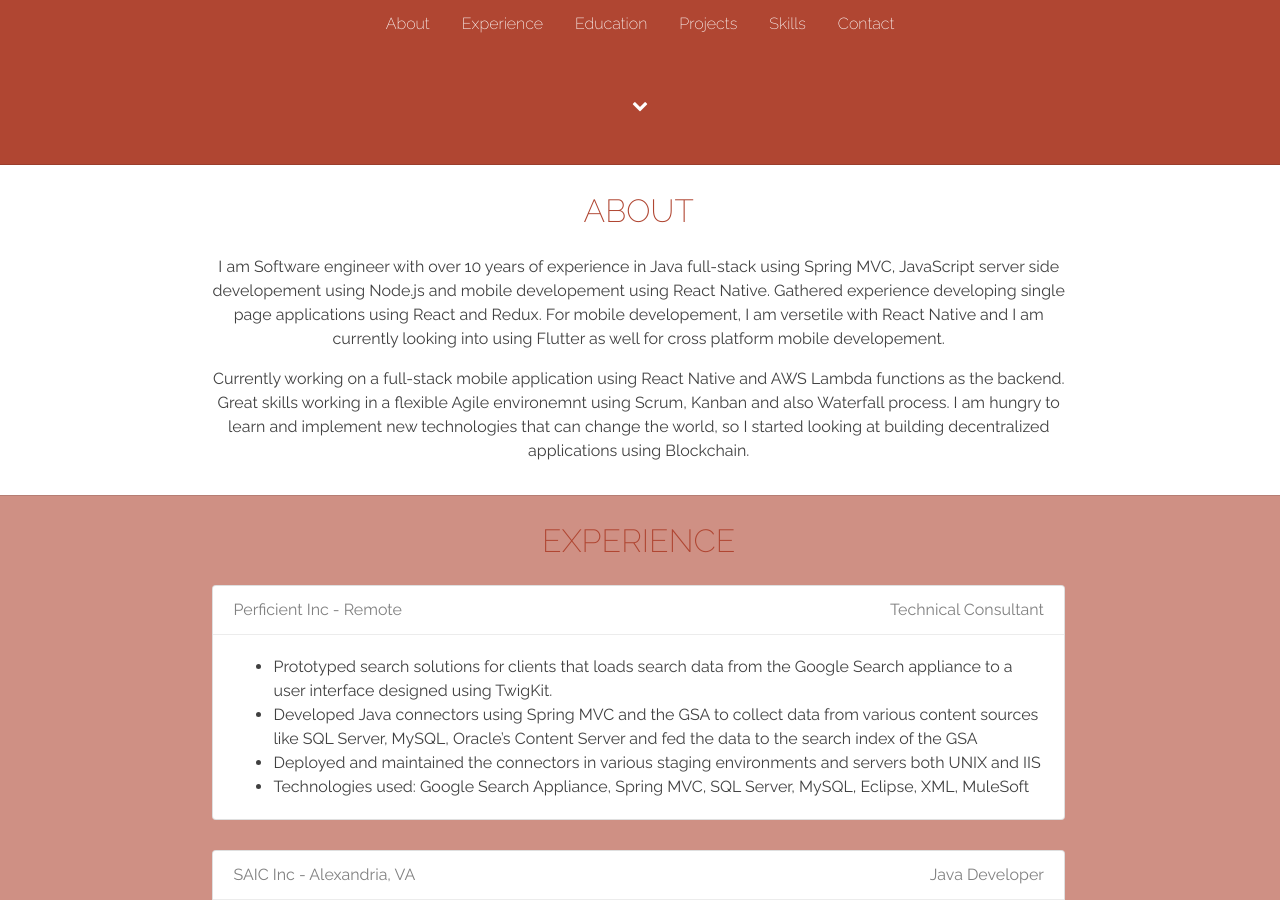
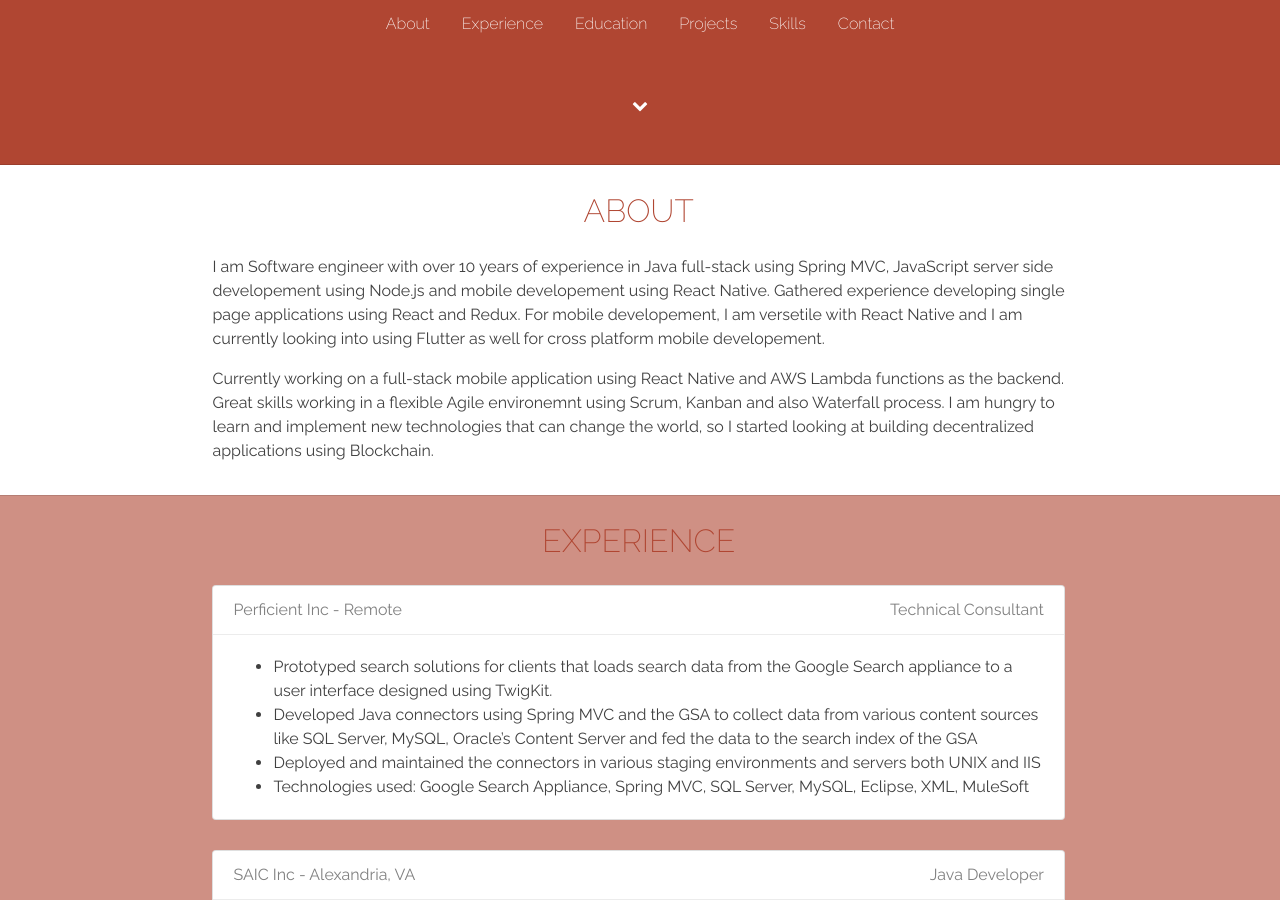
Before and after one commit to kunleAdeyinka/kunleAdeyinka.github.io, a Jekyll site: the page built from index.html, in a window 1280 px wide and 900 px high, scrolled down 735 px. Built offline with Jekyll 4.4.1, drawn with Linux system fonts in a browser that asks for light colours; Markdown is read by kramdown in place of the engine named in the settings.

Commit message:
updated default.html and main.css
added extra style to footer to center text and main-content aligned text to left

```diff
--- a/_layouts/default.html
+++ b/_layouts/default.html
@@ -29,7 +29,7 @@
 				  <div class="content-header">
 				  </div>
 				  <div class="content-body">
-					<p>&copy; 2019 kunleadeyinka.github.io</p>
+					<p class="footer-body">&copy; 2019 kunleadeyinka.github.io</p>
 				  </div>
 				</div>
 				<div class="side-content"></div>
--- a/css/main.css
+++ b/css/main.css
@@ -115,7 +115,7 @@
 .main-content {
     flex: 0 0 66.6%;
     margin-bottom: 1rem;
-    text-align: center;
+    text-align: left;
 }
 
 .side-content-sm {
@@ -278,3 +278,7 @@
 .white-text {
     color: white;
 }
+
+.footer-body {
+    text-align: center;
+}
```
